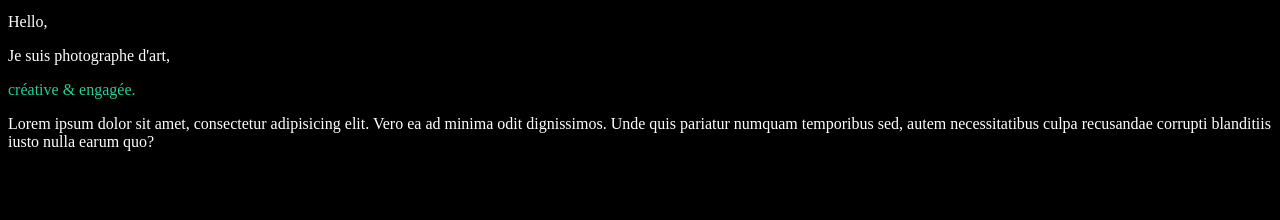
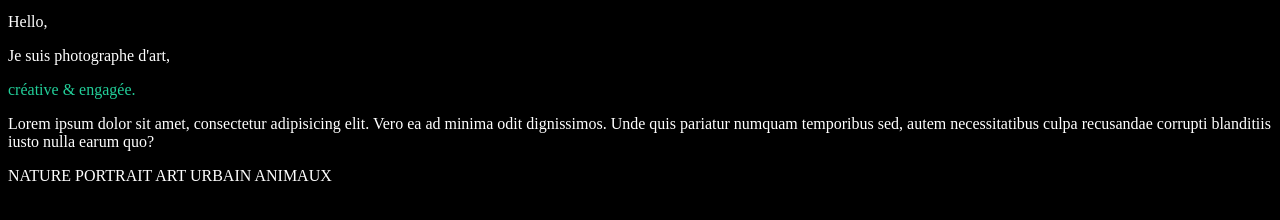
Before and after one commit to nnexoss/TP2_filrouge, a plain HTML site: page index.html in a window 1280 px wide. Shown: the part 60-280 px from the top of the page. Drawn offline with Linux system fonts and the light colour scheme.

Commit message:
fin premier cours

```diff
--- a/css/style.css
+++ b/css/style.css
@@ -1,5 +1,6 @@
 body {
     background-color: black;
+    color:white;
 }
 
 header {
@@ -29,3 +30,8 @@ header {
 section {
     color: white;
 }
+
+.navspan:hover{
+    background-color: #22cf99;
+    cursor: pointer;
+}
--- a/index.html
+++ b/index.html
@@ -11,7 +11,7 @@
         href="https://fonts.googleapis.com/css2?family=Montserrat:ital,wght@0,100..900;1,100..900&family=Yeseva+One&display=swap"
         rel="stylesheet">
     <script src="https://kit.fontawesome.com/94dcb837a4.js" crossorigin="anonymous"></script>
-    <title>Document</title>
+    <title>Projet fil rouge</title>
 </head>
 
 <body>
@@ -36,6 +36,13 @@
     <section>
         <p>Lorem ipsum dolor sit amet, consectetur adipisicing elit. Vero ea ad minima odit dignissimos. Unde quis pariatur numquam temporibus sed, autem necessitatibus culpa recusandae corrupti blanditiis iusto nulla earum quo?</p>
     </section>
+    <nav>
+        <span class="navspan">NATURE</span>
+        <span class="navspan">PORTRAIT</span>
+        <span class="navspan">ART</span>
+        <span class="navspan">URBAIN</span>
+        <span class="navspan">ANIMAUX</span>
+    </nav>
 </body>
 
 </html>
```
